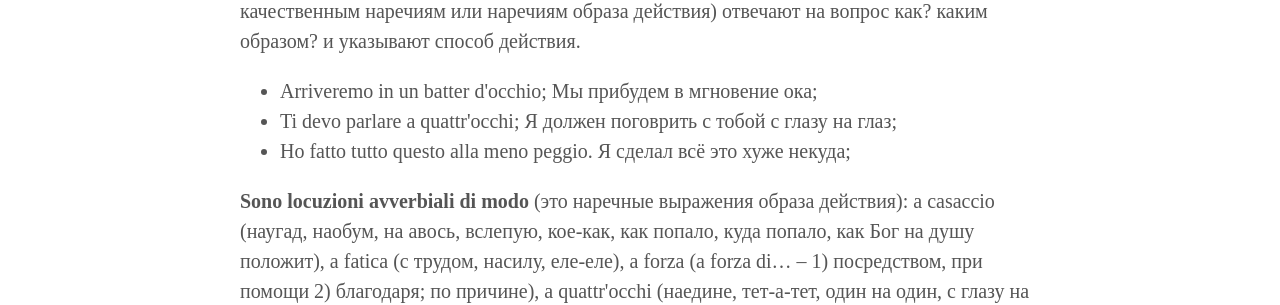
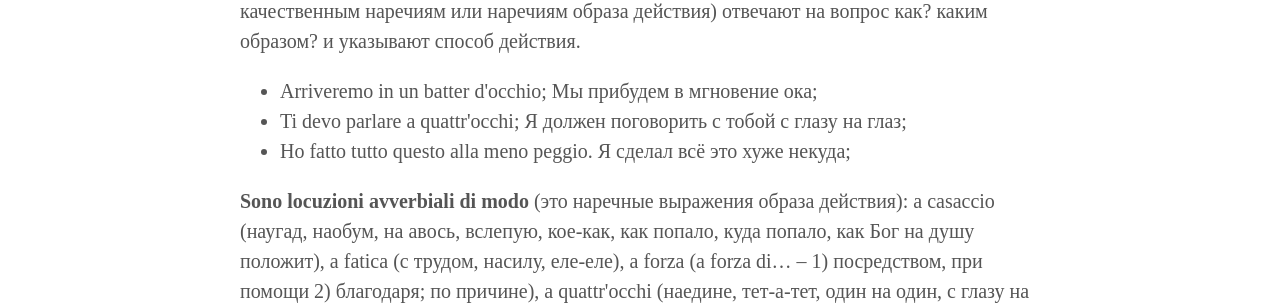
Before and after one commit to postolny/postolny.github.io, a Jekyll site: the page built from _posts/2021-03-24-locuzioni-avverbiali.md, in a window 1280 px wide and 900 px high, scrolled down 1278 px. Shown: the part 150-455 px from the top of the window. Built offline with Jekyll 4.4.1, drawn with Linux system fonts in a browser that asks for light colours; nearby versions of some CDN libraries.

Commit message:
Update 2021-03-24-locuzioni-avverbiali.md

```diff
--- a/_posts/2021-03-24-locuzioni-avverbiali.md
+++ b/_posts/2021-03-24-locuzioni-avverbiali.md
@@ -27,7 +27,7 @@ Locuzioni avverbiali qualificativi o di modo[^1] (di valore analogo agli avverbi
 Качественные наречия или наречия образа действия (по значенияю аналогичны качественным наречиям или наречиям образа действия) отвечают на вопрос как? каким образом? и указывают способ действия.
 
 - Arriveremo in un batter d'occhio; Мы прибудем в мгновение ока;
-- Ti devo parlare a quattr'occhi; Я должен поговрить с тобой с глазу на глаз;
+- Ti devo parlare a quattr'occhi; Я должен поговорить с тобой с глазу на глаз;
 - Ho fatto tutto questo alla meno peggio. Я сделал всё это хуже некуда;
 
 **Sono locuzioni avverbiali di modo** (это наречные выражения образа действия): a casaccio (наугад, наобум, на авось, вслепую, кое-как, как попало, куда попало, как Бог на душу положит), a fatica (с трудом, насилу, еле-еле), a forza (a forza di... – 1) посредством, при помощи 2) благодаря; по причине), a quattr'occhi (наедине, тет-а-тет, один на один, с глазу на глаз, без свидетелей), a precipizio (a precipizio – 1) круто, отвесно 2) стремительно), a squarciagola (во всю глотку, во всё горло), al contrario (наоборот, напротив, al contrario di... – в противоположность), a piedi (пешком, самоходом, на своих двоих), all'antica (на старинный манер; по старинке), alla meno peggio (халтурно, кое-как, тяп-ляп, абы как, как-нибудь, с горем пополам, на скорую руку, как Бог на душу положит), alla svelta (наскоро, на скорую руку), così così (так себе, средне, посредственно, неблестяще, неважно, плоховато, ни шатко ни валко, не Бог знает какой, серединка на половинку, неважнецкий, плохонький), di buon grado (охотно), di corsa (бегом), di proposito (сознательно, нарочно, умышленно), di sicuro (безусловно, наверняка; обязательно, несомненно; непременно), di solito (обычно, как правило, по обыкновению, обыкновенно), di fretta e furia (в спешке, на скорую руку), in genere (вообще, в общем), per caso (случайно, ненароком, невольно, невзначай, часом), per davvero (вправду, по-настоящему, всерьёз), sul serio (серьёзно, всерьёз, вправду, по-настоящему, не шутя, не на шутку (не в шутку)) ecc.
```
